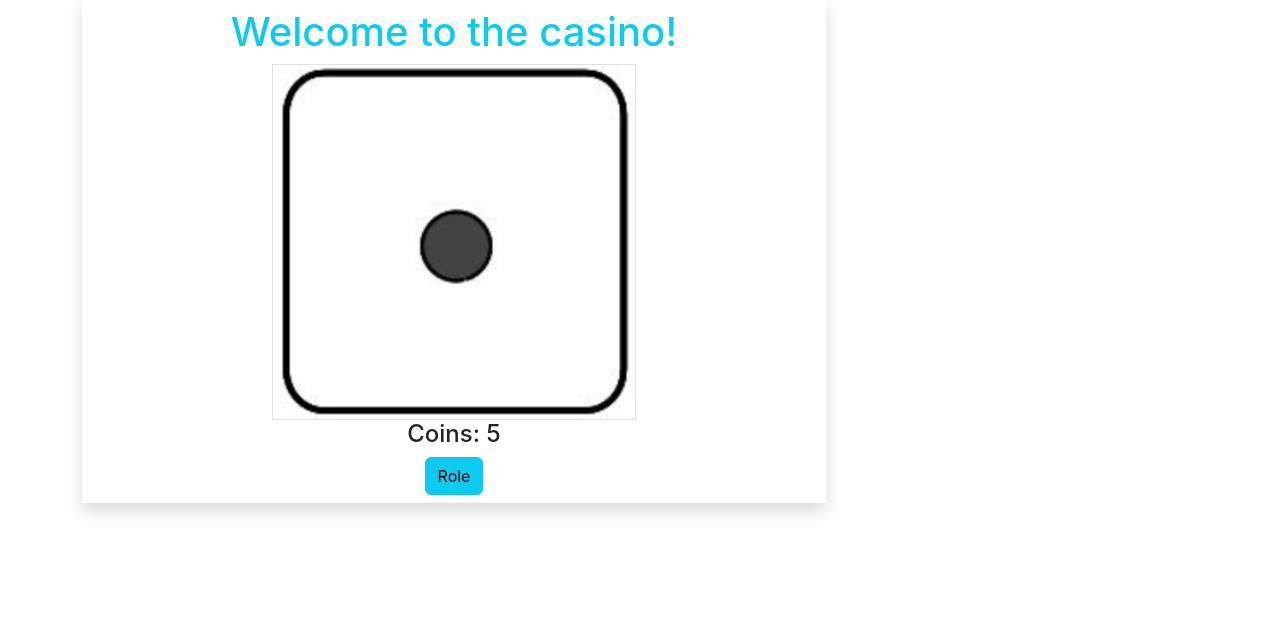
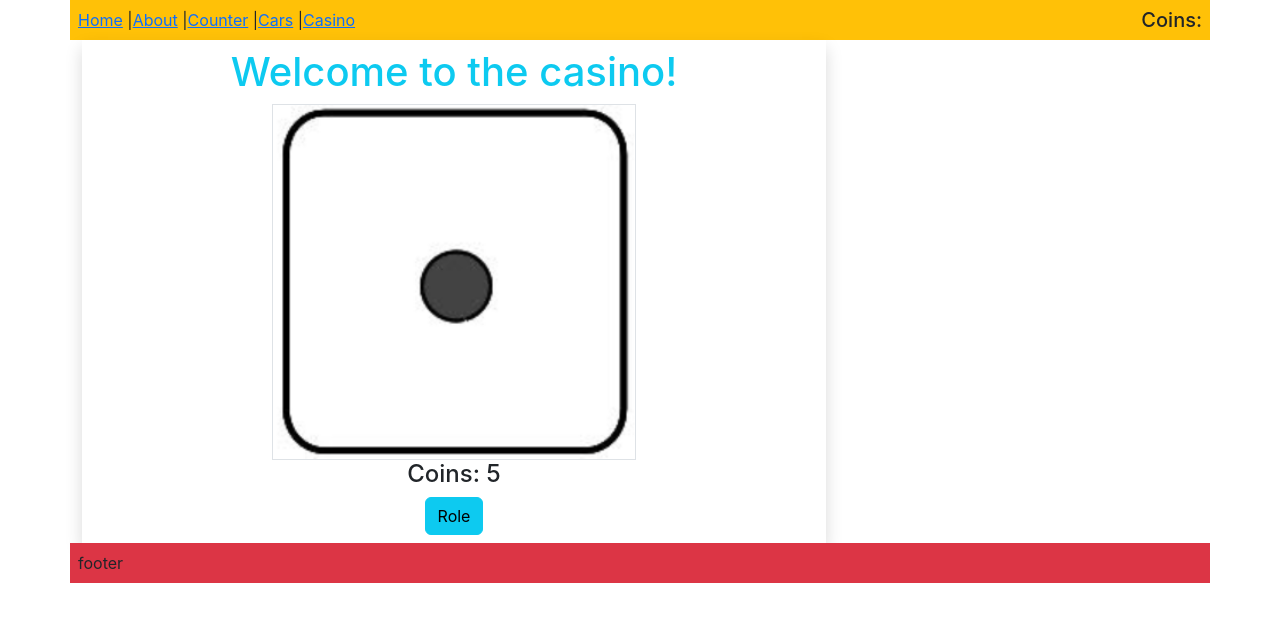
Before and after one commit to aginsbur/react_bootCamp, a React (Create React App) app: page /casino in a window 1280 px wide. Shown: the top 622 px of the page. Built offline with nearby package versions, Linux system fonts and the light colour scheme.

Commit message:
problem eith casino app updating msg after another roll

```diff
--- a/src/App.js
+++ b/src/App.js
@@ -6,8 +6,8 @@ import AppRoutes from './comps_routes/appRoutes';
 function App() {
   return (
    <div>
-    {/* <AppRoutes/> */}
-    <AppHw/>
+    <AppRoutes/>
+    {/* <AppHw/> */}
    </div>
   );
 }
--- /dev/null
+++ b/src/comps_casino/appCasino.js
@@ -0,0 +1,91 @@
+import React, { useState } from 'react'
+import { random } from 'lodash';
+
+
+export default function AppCasino() {
+    const [diceRoll, setDiceRoll] = useState(1);
+    const [coins, setCoins] = useState(5);
+    const [msgOver, setMsgOver] = useState(false);
+    const [msgWin, setMsgWin] = useState(false);
+    const [msgLose, setMsgLose] = useState(false);
+
+    const onRollClick = () => {
+        if (coins == 0) {
+            setCoins(5);
+            setMsgOver(false);
+            setMsgWin(false);
+            setMsgLose(false);
+        }
+        else {
+            setDiceRoll(random(1, 6));
+            setCoins(diceRoll >= 5 ? coins + 2 : coins - 1);
+            if (coins == 0) {
+                setMsgOver(true);
+                setMsgLose(false);
+                setMsgWin(false);
+            } else {
+                if (diceRoll >= 5) {
+                    setMsgWin(true);
+                    setMsgLose(false);
+                }
+                else {
+                    setMsgLose(true);
+                    setMsgWin(false);
+                }
+            }
+
+
+        }
+    }
+
+    return (
+        <div className='container'>
+            <div className='col-md-8 text-center shadow p-2 overflow-hidden h-300'>
+                <h1 className='text-info'>Welcome to the casino!</h1>
+                <img src={`images_casino/dice${diceRoll}.png`} className='w-50 border' />
+                <h4>Coins: {coins}</h4>
+                <button onClick={onRollClick} className='btn btn-info'>{coins == 0 ? "Restart" : "Role"}</button>
+                {msgOver && <h2 className='text-danger'>Game over!!!</h2>}
+                {msgWin && <h2 className='text-success'>You win two coins!!!</h2>}
+                {msgLose && < h2 className='text-danger'>You lose one coin!!!</h2>}
+            </div >
+        </div >)
+}
+
+// import React, { useState,useContext } from 'react'
+// import { random } from "lodash";
+
+// import { AppContext } from '../context/context';
+
+// export default function AppCasino() {
+//   const {coins,setCoins} = useContext(AppContext);
+//   const [num, setNum] = useState(1)
+//   const [msg,setMsg] = useState("click to start")
+//   const dice_ar = ["dice1.jpg", "dice2.jpg", "dice3.jpg", "dice4.jpg", "dice5.jpg", "dice6.jpg"];
+
+
+//   const onRollClick = () => {
+//     if(coins == 0){
+//       return alert("Go to the bank bring money")
+//     }
+//     setCoins(coins-1)
+//     setMsg("You lose")
+//     let rnd = random(0,5);
+//     setNum(rnd);
+//     if(rnd >= 4){
+//       setCoins(coins+1)
+//       setMsg("You win!")
+//     }
+//   }
+
+//   return (
+//     <div className='container col-md-4 mx-auto py-4 border text-center'>
+//       <img src={"/images/" + dice_ar[num]} alt="dice" className='w-25' />
+//       <div>
+//         <button className='m-2' onClick={onRollClick}>Roll dice</button>
+//         <h2>{msg}</h2>
+//         <h3>Coins: {coins}</h3>
+//       </div>
+//     </div>
+//   )
+// }
--- a/src/comps_routes/about.js
+++ b/src/comps_routes/about.js
@@ -11,7 +11,8 @@ export default function About() {
       // יפעיל את הפונקציה ברגע שהקומפ נעלם
       // או החלפת לינק או שהקומפ הוא פריט ברשימה
       // ריאקטבית כגון רשימת קניות /קופה וכו
-      console.log("about comp unmount")
+    //  console.log("about comp unmount");
+      alert("about comp unmount");
     }
   },[])
 
--- a/src/comps_routes/appRoutes.js
+++ b/src/comps_routes/appRoutes.js
@@ -1,6 +1,6 @@
 import React, { useState } from 'react'
 import {BrowserRouter,Routes,Route , Link} from "react-router-dom"
-// import CarsList from '../comps_cars/carsList'
+import CarsList from '../comps_car/carList'
 // import AppAtlas from '../comps_hw/appAtlas'
 // import VipList from '../comps_hw/vipList'
 // import AppPixa from '../comps_pixa/appPixa'
@@ -8,7 +8,7 @@ import About from './about'
 import Home from './home'
 import {AppContext} from "../context/context"
 import Counter from './counter'
-// import AppCasino from '../comps_casino/appCasino'
+import AppCasino from '../comps_casino/appCasino'
 
 export default function AppRoutes() {
   const [number,setNumber] = useState(4);
@@ -32,8 +32,8 @@ export default function AppRoutes() {
         {/* <Link to="/vip">Vip</Link> | */}
         {/* <Link to="/atlas">Atlas</Link> | */}
         {/* <Link to="/pixa/cats">Pixa</Link> | */}
-        {/* <Link to="/cars">Cars</Link> | */}
-        {/* <Link to="/casino">Casino</Link> */}
+        <Link to="/cars">Cars</Link> |
+        <Link to="/casino">Casino</Link>
       </header>
         {/* outlet */}
         <Routes>
@@ -44,9 +44,9 @@ export default function AppRoutes() {
           {/* <Route path="/vip" element={<VipList />} /> */}
           {/* <Route path="/atlas" element={<AppAtlas />} /> */}
           {/* <Route path="/pixa/:searchQ" element={<AppPixa />} /> */}
-          {/* <Route path="/casino" element={<AppCasino />} /> */}
+          <Route path="/casino" element={<AppCasino />} />
           {/* ?s= */}
-          {/* <Route path="/cars" element={<CarsList />} /> */}
+          <Route path="/cars" element={<CarsList />} />
         </Routes>
         {/* outlet */}
       <footer className='p-2 container bg-danger'>footer</footer>
--- a/src/index.js
+++ b/src/index.js
@@ -6,9 +6,7 @@ import reportWebVitals from './reportWebVitals';
 
 const root = ReactDOM.createRoot(document.getElementById('root'));
 root.render(
-  <React.StrictMode>
-    <App />
-  </React.StrictMode>
+    <App/>
 );
 
 // If you want to start measuring performance in your app, pass a function
```
Also changed, not shown: 1 other file (tests, documents, lock files or other folders).
